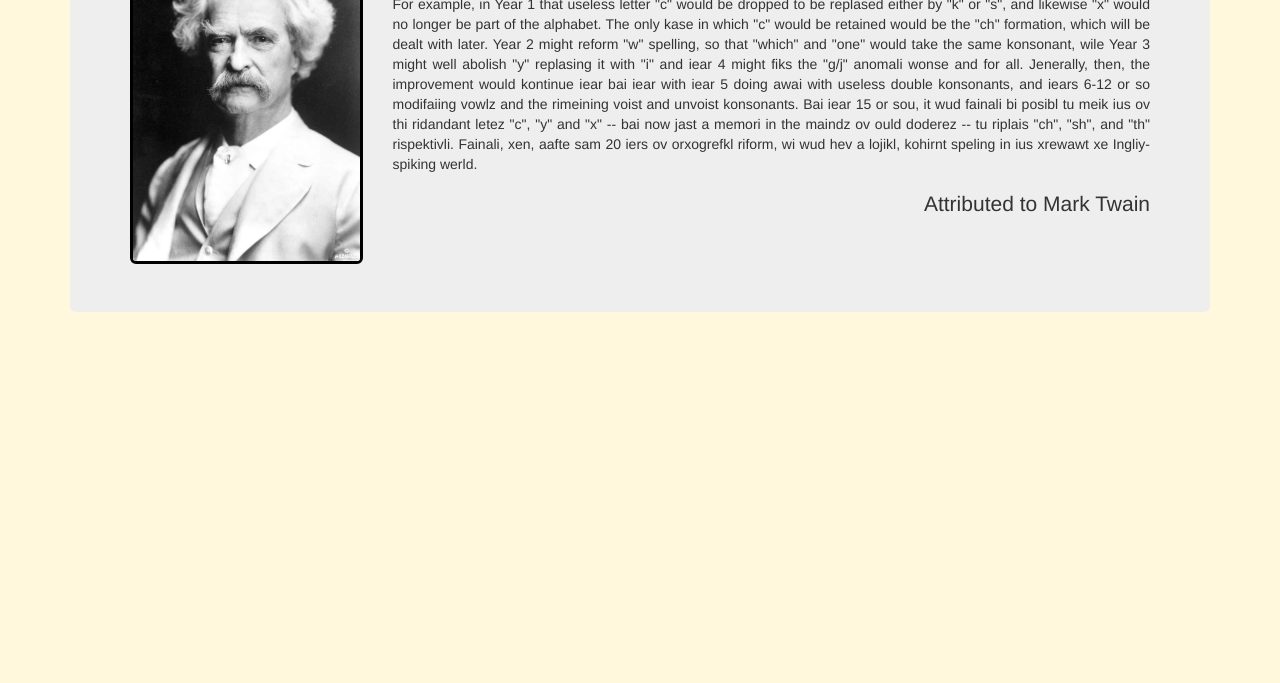
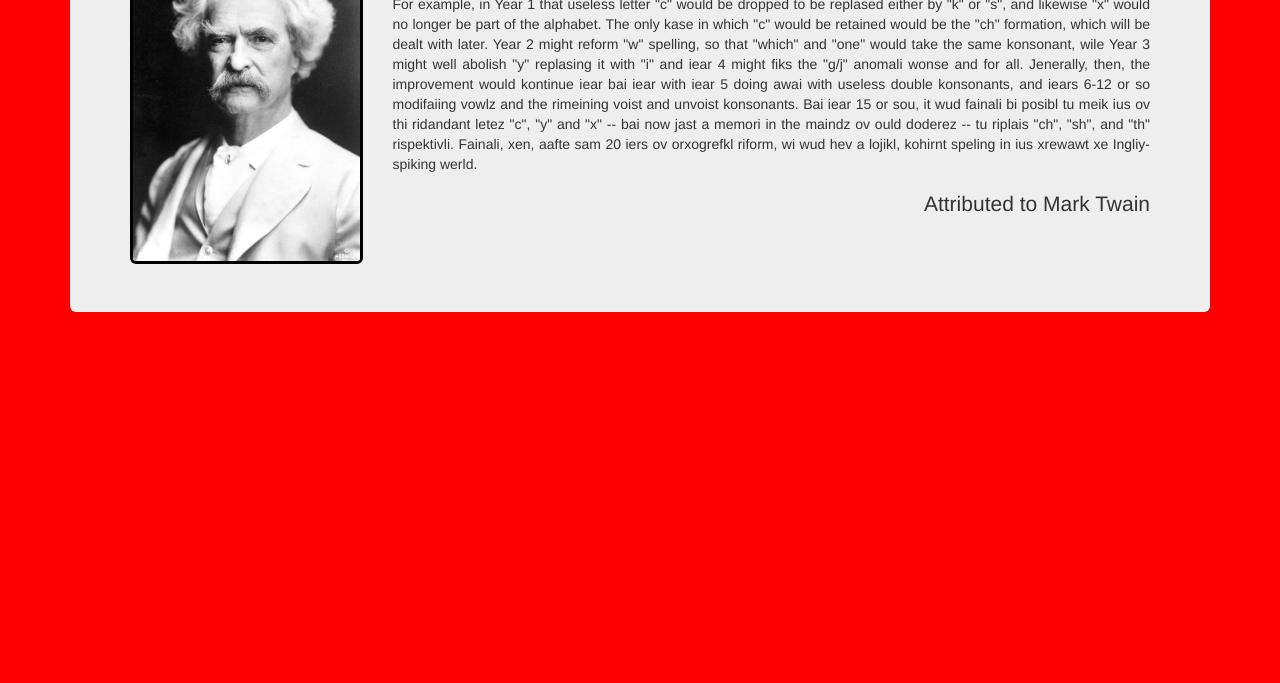
Before and after one commit to TheScogg/CodeLouisville, a plain HTML site: page index.html in a window 1280 px wide. Shown: the part 117-800 px from the top of the page. Drawn offline with nearby package versions, Linux system fonts and the light colour scheme.

Commit message:
Testing Github clone, and push on Desktop PC

```diff
--- a/styles.css
+++ b/styles.css
@@ -1,5 +1,5 @@
 body {
-    background-color: cornsilk;
+    background-color: red;
 }
 
 img {
```
